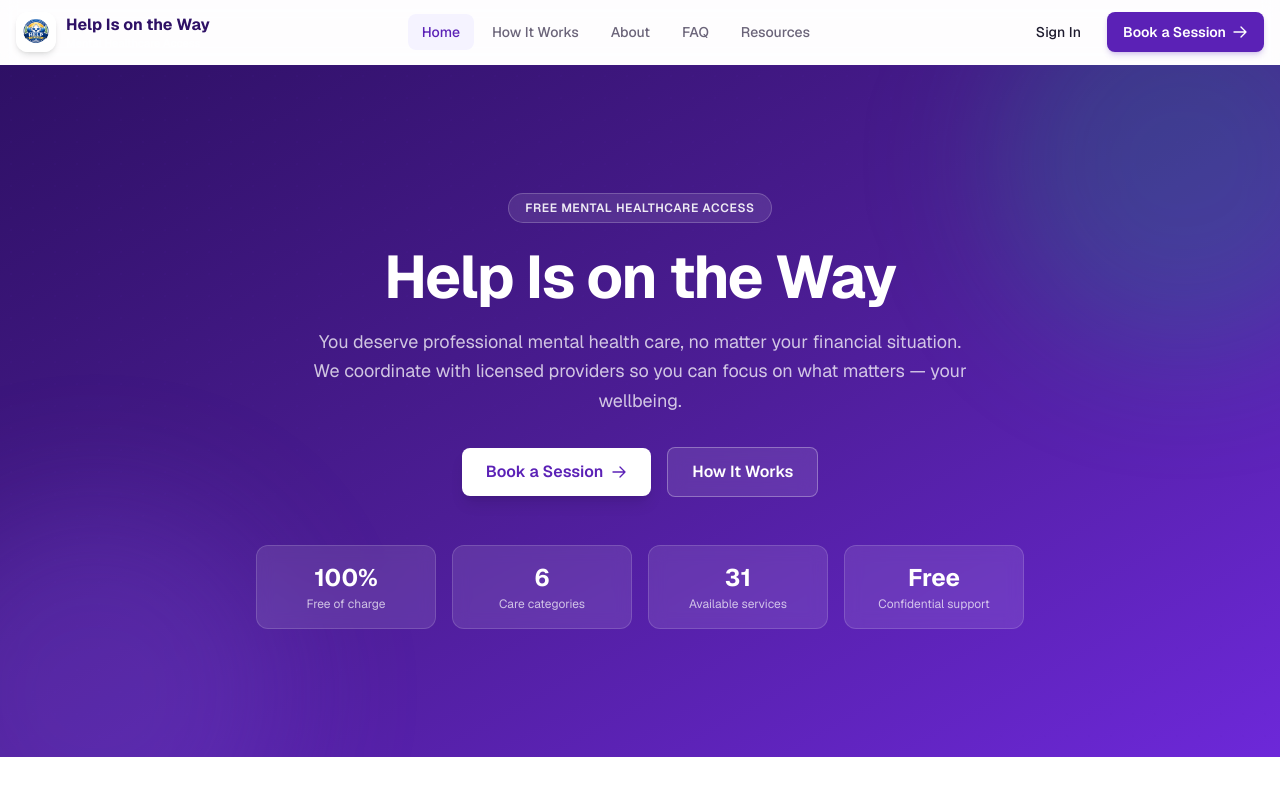
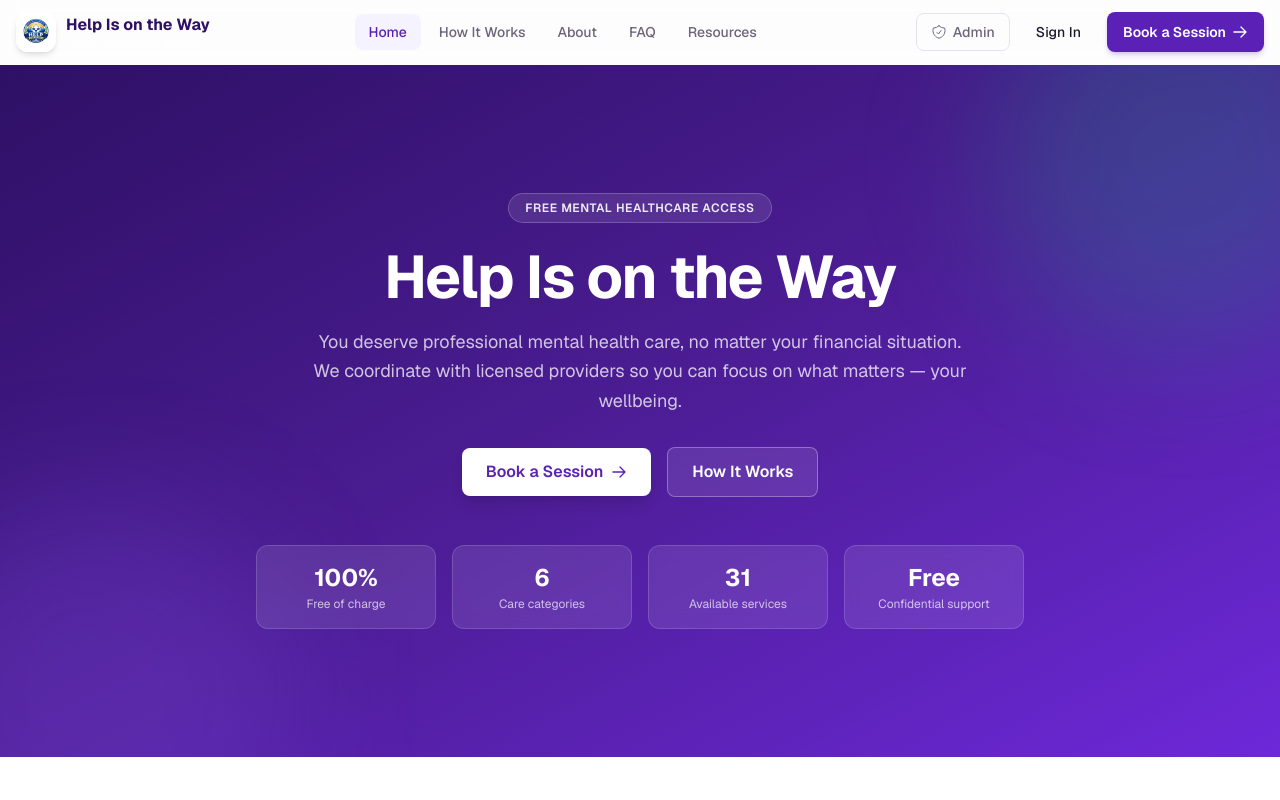
Before and after one commit to Christocker/Help-Is-on-the-Way, a Next.js app: page / in a window 1280 px wide. Shown: the top 800 px of the page. Built offline with nearby package versions, Linux system fonts and the light colour scheme.

Commit message:
Add Admin button to public header and mobile menu

```diff
--- a/src/components/layout/PublicHeader.tsx
+++ b/src/components/layout/PublicHeader.tsx
@@ -71,6 +71,16 @@ export function PublicHeader() {
 
         <div className="hidden lg:flex items-center gap-3">
           <Link
+            href="/admin"
+            className="inline-flex items-center gap-1.5 rounded-lg border border-border px-3.5 py-2 text-sm font-medium text-muted transition-colors hover:bg-surface hover:text-foreground"
+            title="Admin Panel"
+          >
+            <svg className="h-4 w-4" fill="none" viewBox="0 0 24 24" strokeWidth={1.5} stroke="currentColor" aria-hidden="true">
+              <path strokeLinecap="round" strokeLinejoin="round" d="M9 12.75 11.25 15 15 9.75m-3-7.036A11.959 11.959 0 0 1 3.598 6 11.99 11.99 0 0 0 3 9.749c0 5.592 3.824 10.29 9 11.623 5.176-1.332 9-6.03 9-11.622 0-1.31-.21-2.571-.598-3.751h-.152c-3.196 0-6.1-1.248-8.25-3.285Z" />
+            </svg>
+            Admin
+          </Link>
+          <Link
             href="/login"
             className="rounded-lg px-3.5 py-2 text-sm font-medium text-foreground transition-colors hover:bg-surface"
           >
@@ -125,6 +135,15 @@ export function PublicHeader() {
             })}
             <div className="mt-3 flex flex-col gap-2 border-t border-border pt-4">
               <Link
+                href="/admin"
+                className="inline-flex items-center justify-center gap-2 rounded-lg border border-border px-4 py-2.5 text-center text-sm font-semibold text-muted hover:bg-surface"
+              >
+                <svg className="h-4 w-4" fill="none" viewBox="0 0 24 24" strokeWidth={1.5} stroke="currentColor" aria-hidden="true">
+                  <path strokeLinecap="round" strokeLinejoin="round" d="M9 12.75 11.25 15 15 9.75m-3-7.036A11.959 11.959 0 0 1 3.598 6 11.99 11.99 0 0 0 3 9.749c0 5.592 3.824 10.29 9 11.623 5.176-1.332 9-6.03 9-11.622 0-1.31-.21-2.571-.598-3.751h-.152c-3.196 0-6.1-1.248-8.25-3.285Z" />
+                </svg>
+                Admin
+              </Link>
+              <Link
                 href="/login"
                 className="rounded-lg border border-border px-4 py-2.5 text-center text-sm font-semibold text-foreground hover:bg-surface"
               >
```
